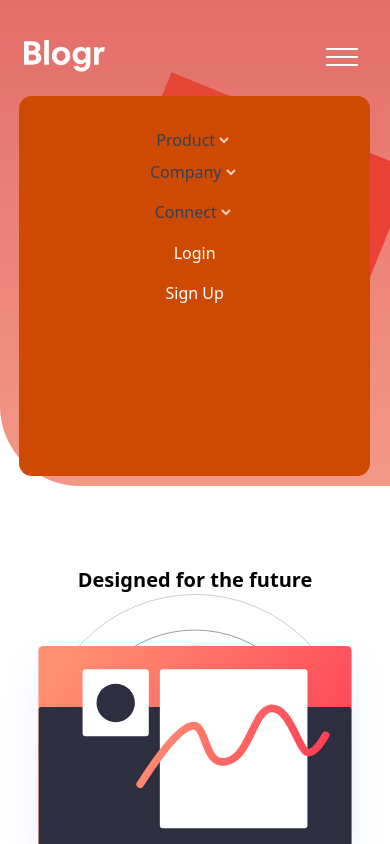
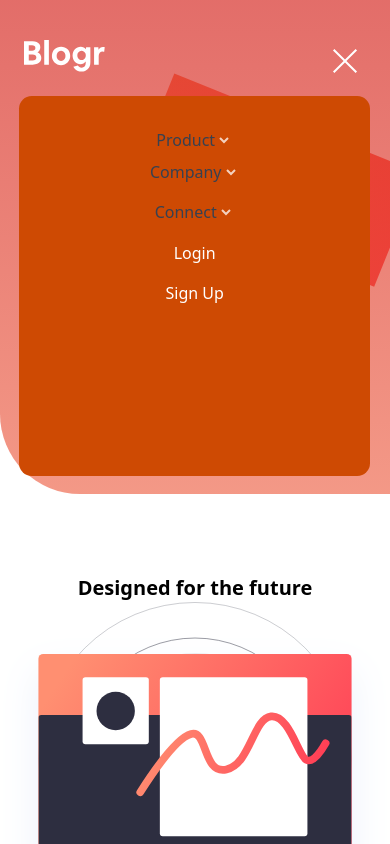
Before and after one commit to Edsonromeumaier/Blogr-landingpage3, a website: page src/index.html in a window 390 px wide. Both pictures are taken after a click on the link 342 px from the left and 57 px from the top of the page. Shown: the top 844 px of the page. Drawn offline with Linux system fonts and the light colour scheme.

Commit message:
funcionalidades

```diff
--- a/src/index.html
+++ b/src/index.html
@@ -21,8 +21,10 @@
       </div>
 
       <div class="hamburguer">
-       <a id="hamburguerIco" class="block cursor-pointer p-2 md:hidden">
+       <a id="hamburguerIco" class="block cursor-pointer transition ease-in-out p-2 md:hidden">
+        <span id="iconWrapper">
         <img src="./images/icon-hamburger.svg" alt="menu-list">
+        </span>
        </a>
        <ul class="menumobile flex flex-col items-center pt-2 pb-2 hidden">
 
@@ -74,7 +76,8 @@
             </span>
             </li>
 
-            <hr>
+          <hr/>
+
             <li class=" text-white py-2 px-6">Login</li>
             <li class=" text-white py-2 px-6 ">Sign Up</li>
        </ul>
--- a/src/script.js
+++ b/src/script.js
@@ -1,7 +1,16 @@
 
 document.getElementById('hamburguerIco').addEventListener('click', () =>{
-  document.querySelector('.menumobile').classList.toggle('hidden');
+  const menuMobile = document.querySelector('.menumobile');
+  const menuIcon = document.getElementById('iconWrapper');
 
+
+  if(menuMobile.classList.contains('hidden')){
+    menuMobile.classList.remove('hidden');
+    menuIcon.innerHTML = '<img src="./images/icon-close.svg" alt="close-menu">';
+} else {
+  menuMobile.classList.toggle('hidden');
+  menuIcon.innerHTML = '<img src="./images/icon-hamburger.svg" alt="menu-list">'
+}
 });
 
 document.querySelector('.listProduct').addEventListener('mouseenter', () => {
```
Also changed, not shown: README.md.
